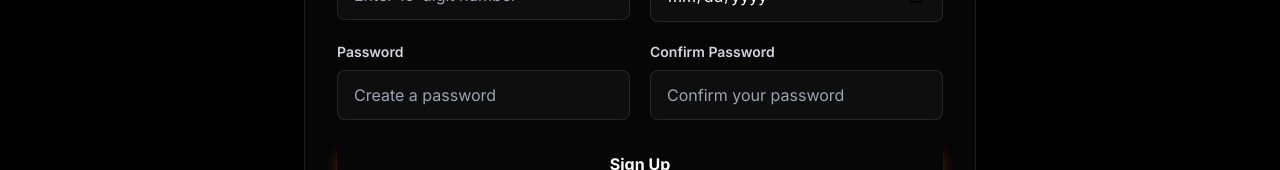
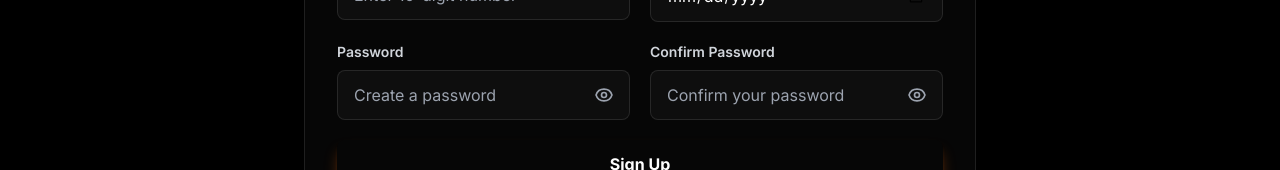
Before and after one commit to DevOx-org/oneWinnerTest, a React (Vite) app in the folder frontend/: page /signup in a window 1280 px wide. Shown: the part 385-555 px from the top of the page. Built offline with nearby package versions, Linux system fonts and the light colour scheme; no server answers.

Commit message:
feat: add password visibility toggle to login and signup pages

```diff
--- a/frontend/src/pages/LoginPage.tsx
+++ b/frontend/src/pages/LoginPage.tsx
@@ -16,6 +16,7 @@
     });
     const [errors, setErrors] = useState<Record<string, string>>({});
     const [loading, setLoading] = useState(false);
+    const [showPassword, setShowPassword] = useState(false);
     const [toast, setToast] = useState<{ message: string; type: 'success' | 'error' } | null>(null);
 
     // Auto-dismiss toast
@@ -152,16 +153,36 @@
                                 <label className="text-gray-300 text-sm font-semibold mb-2 block">
                                     Password
                                 </label>
+                                <div className="relative">
                                     <input
-                                    type="password"
+                                        type={showPassword ? 'text' : 'password'}
                                         name="password"
                                         value={formData.password}
                                         onChange={handleChange}
                                         autoComplete="current-password"
-                                    className={`w-full bg-dark-700/80 text-white px-4 py-3 rounded-lg border ${errors.password ? 'border-red-500' : 'border-white/10'
+                                        className={`w-full bg-dark-700/80 text-white px-4 py-3 pr-12 rounded-lg border ${errors.password ? 'border-red-500' : 'border-white/10'
                                             } focus:border-orange-500 focus:outline-none transition-colors`}
                                         placeholder="Enter your password"
                                     />
+                                    <button
+                                        type="button"
+                                        onClick={() => setShowPassword(!showPassword)}
+                                        className="absolute right-3 top-1/2 -translate-y-1/2 text-gray-400 hover:text-white transition-colors p-1"
+                                        tabIndex={-1}
+                                        aria-label={showPassword ? 'Hide password' : 'Show password'}
+                                    >
+                                        {showPassword ? (
+                                            <svg className="w-5 h-5" fill="none" stroke="currentColor" viewBox="0 0 24 24">
+                                                <path strokeLinecap="round" strokeLinejoin="round" strokeWidth={2} d="M13.875 18.825A10.05 10.05 0 0112 19c-4.478 0-8.268-2.943-9.543-7a9.97 9.97 0 011.563-3.029m5.858.908a3 3 0 114.243 4.243M9.878 9.878l4.242 4.242M9.878 9.878L3 3m6.878 6.878L21 21" />
+                                            </svg>
+                                        ) : (
+                                            <svg className="w-5 h-5" fill="none" stroke="currentColor" viewBox="0 0 24 24">
+                                                <path strokeLinecap="round" strokeLinejoin="round" strokeWidth={2} d="M15 12a3 3 0 11-6 0 3 3 0 016 0z" />
+                                                <path strokeLinecap="round" strokeLinejoin="round" strokeWidth={2} d="M2.458 12C3.732 7.943 7.523 5 12 5c4.478 0 8.268 2.943 9.542 7-1.274 4.057-5.064 7-9.542 7-4.477 0-8.268-2.943-9.542-7z" />
+                                            </svg>
+                                        )}
+                                    </button>
+                                </div>
                                 {errors.password && (
                                     <p className="text-red-400 text-xs mt-1">{errors.password}</p>
                                 )}
--- a/frontend/src/pages/SignupPage.tsx
+++ b/frontend/src/pages/SignupPage.tsx
@@ -19,6 +19,8 @@
     });
     const [errors, setErrors] = useState<Record<string, string>>({});
     const [loading, setLoading] = useState(false);
+    const [showPassword, setShowPassword] = useState(false);
+    const [showConfirmPassword, setShowConfirmPassword] = useState(false);
     const [toast, setToast] = useState<{ message: string; type: 'success' | 'error' } | null>(null);
 
     // Auto-dismiss toast
@@ -268,16 +270,36 @@
                                     <label className="text-gray-300 text-sm font-semibold mb-2 block">
                                         Password
                                     </label>
+                                    <div className="relative">
                                         <input
-                                        type="password"
+                                            type={showPassword ? 'text' : 'password'}
                                             name="password"
                                             value={formData.password}
                                             onChange={handleChange}
                                             autoComplete="new-password"
-                                        className={`w-full bg-dark-700/80 text-white px-4 py-3 rounded-lg border ${errors.password ? 'border-red-500' : 'border-white/10'
+                                            className={`w-full bg-dark-700/80 text-white px-4 py-3 pr-12 rounded-lg border ${errors.password ? 'border-red-500' : 'border-white/10'
                                                 } focus:border-orange-500 focus:outline-none transition-colors`}
                                             placeholder="Create a password"
                                         />
+                                        <button
+                                            type="button"
+                                            onClick={() => setShowPassword(!showPassword)}
+                                            className="absolute right-3 top-1/2 -translate-y-1/2 text-gray-400 hover:text-white transition-colors p-1"
+                                            tabIndex={-1}
+                                            aria-label={showPassword ? 'Hide password' : 'Show password'}
+                                        >
+                                            {showPassword ? (
+                                                <svg className="w-5 h-5" fill="none" stroke="currentColor" viewBox="0 0 24 24">
+                                                    <path strokeLinecap="round" strokeLinejoin="round" strokeWidth={2} d="M13.875 18.825A10.05 10.05 0 0112 19c-4.478 0-8.268-2.943-9.543-7a9.97 9.97 0 011.563-3.029m5.858.908a3 3 0 114.243 4.243M9.878 9.878l4.242 4.242M9.878 9.878L3 3m6.878 6.878L21 21" />
+                                                </svg>
+                                            ) : (
+                                                <svg className="w-5 h-5" fill="none" stroke="currentColor" viewBox="0 0 24 24">
+                                                    <path strokeLinecap="round" strokeLinejoin="round" strokeWidth={2} d="M15 12a3 3 0 11-6 0 3 3 0 016 0z" />
+                                                    <path strokeLinecap="round" strokeLinejoin="round" strokeWidth={2} d="M2.458 12C3.732 7.943 7.523 5 12 5c4.478 0 8.268 2.943 9.542 7-1.274 4.057-5.064 7-9.542 7-4.477 0-8.268-2.943-9.542-7z" />
+                                                </svg>
+                                            )}
+                                        </button>
+                                    </div>
                                     {errors.password && <p className="text-red-400 text-xs mt-1">{errors.password}</p>}
                                 </div>
 
@@ -286,16 +308,36 @@
                                     <label className="text-gray-300 text-sm font-semibold mb-2 block">
                                         Confirm Password
                                     </label>
+                                    <div className="relative">
                                         <input
-                                        type="password"
+                                            type={showConfirmPassword ? 'text' : 'password'}
                                             name="confirmPassword"
                                             value={formData.confirmPassword}
                                             onChange={handleChange}
                                             autoComplete="new-password"
-                                        className={`w-full bg-dark-700/80 text-white px-4 py-3 rounded-lg border ${errors.confirmPassword ? 'border-red-500' : 'border-white/10'
+                                            className={`w-full bg-dark-700/80 text-white px-4 py-3 pr-12 rounded-lg border ${errors.confirmPassword ? 'border-red-500' : 'border-white/10'
                                                 } focus:border-orange-500 focus:outline-none transition-colors`}
                                             placeholder="Confirm your password"
                                         />
+                                        <button
+                                            type="button"
+                                            onClick={() => setShowConfirmPassword(!showConfirmPassword)}
+                                            className="absolute right-3 top-1/2 -translate-y-1/2 text-gray-400 hover:text-white transition-colors p-1"
+                                            tabIndex={-1}
+                                            aria-label={showConfirmPassword ? 'Hide password' : 'Show password'}
+                                        >
+                                            {showConfirmPassword ? (
+                                                <svg className="w-5 h-5" fill="none" stroke="currentColor" viewBox="0 0 24 24">
+                                                    <path strokeLinecap="round" strokeLinejoin="round" strokeWidth={2} d="M13.875 18.825A10.05 10.05 0 0112 19c-4.478 0-8.268-2.943-9.543-7a9.97 9.97 0 011.563-3.029m5.858.908a3 3 0 114.243 4.243M9.878 9.878l4.242 4.242M9.878 9.878L3 3m6.878 6.878L21 21" />
+                                                </svg>
+                                            ) : (
+                                                <svg className="w-5 h-5" fill="none" stroke="currentColor" viewBox="0 0 24 24">
+                                                    <path strokeLinecap="round" strokeLinejoin="round" strokeWidth={2} d="M15 12a3 3 0 11-6 0 3 3 0 016 0z" />
+                                                    <path strokeLinecap="round" strokeLinejoin="round" strokeWidth={2} d="M2.458 12C3.732 7.943 7.523 5 12 5c4.478 0 8.268 2.943 9.542 7-1.274 4.057-5.064 7-9.542 7-4.477 0-8.268-2.943-9.542-7z" />
+                                                </svg>
+                                            )}
+                                        </button>
+                                    </div>
                                     {errors.confirmPassword && <p className="text-red-400 text-xs mt-1">{errors.confirmPassword}</p>}
                                 </div>
                             </div>
```
Lines whose indentation alone changed are shown as unchanged.
